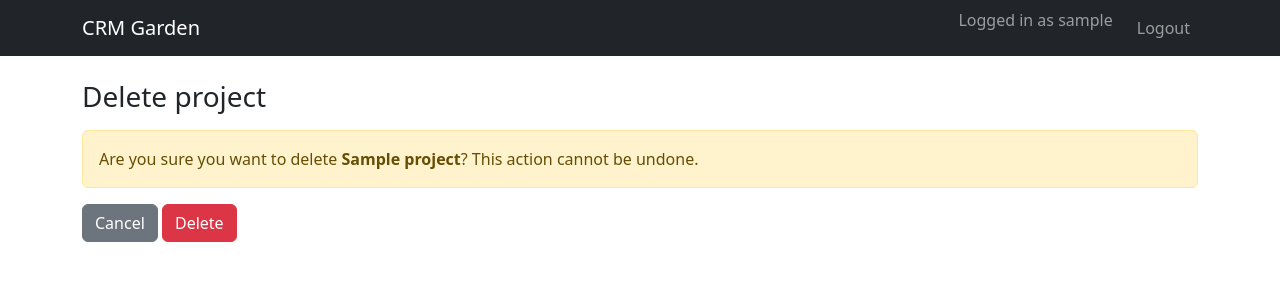
After one commit to alitaraghi/crm_garden, a Django app: page /projects/1/delete/ in a window 1280 px wide. The commit adds this page. Shown: the top 300 px of the page. Run offline with Django 5.2, Linux system fonts and the light colour scheme; a user stored in the database is signed in; tables that the repository leaves empty hold one stand-in row (values such as "Sample post").

Commit message:
fix untraked and accidently changed file

```diff
--- a/templates/crm/client_detail.html
+++ b/templates/crm/client_detail.html
@@ -60,7 +60,11 @@
           <tbody>
             {% for project in client.projects.all %}
               <tr>
-                <td>{{ project.name }}</td>
+                <td>
+                  <a href="{% url 'crm:project_detail' project.pk %}">
+                    {{ project.name }}
+                  </a>
+                </td>
                 <td>{{ project.get_status_display }}</td>
                 <td>{{ project.start_date|date:"Y-m-d"|default:"-" }}</td>
                 <td>{{ project.due_date|date:"Y-m-d"|default:"-" }}</td>
--- /dev/null
+++ b/templates/crm/project_confirm_delete.html
@@ -0,0 +1,23 @@
+{% extends "base.html" %}
+
+{% block title %}Delete {{ project.name }} | CRM Garden{% endblock %}
+
+{% block content %}
+  <h1 class="h3 mb-3">Delete project</h1>
+
+  <div class="alert alert-warning">
+    <p class="mb-0">
+      Are you sure you want to delete
+      <strong>{{ project.name }}</strong>?
+      This action cannot be undone.
+    </p>
+  </div>
+
+  <form method="post">
+    {% csrf_token %}
+    <a href="{% url 'crm:project_detail' project.pk %}" class="btn btn-secondary">
+      Cancel
+    </a>
+    <button type="submit" class="btn btn-danger">Delete</button>
+  </form>
+{% endblock %}
```
Also changed, not shown: templates/crm/project_list.html (+14 -1 lines).
